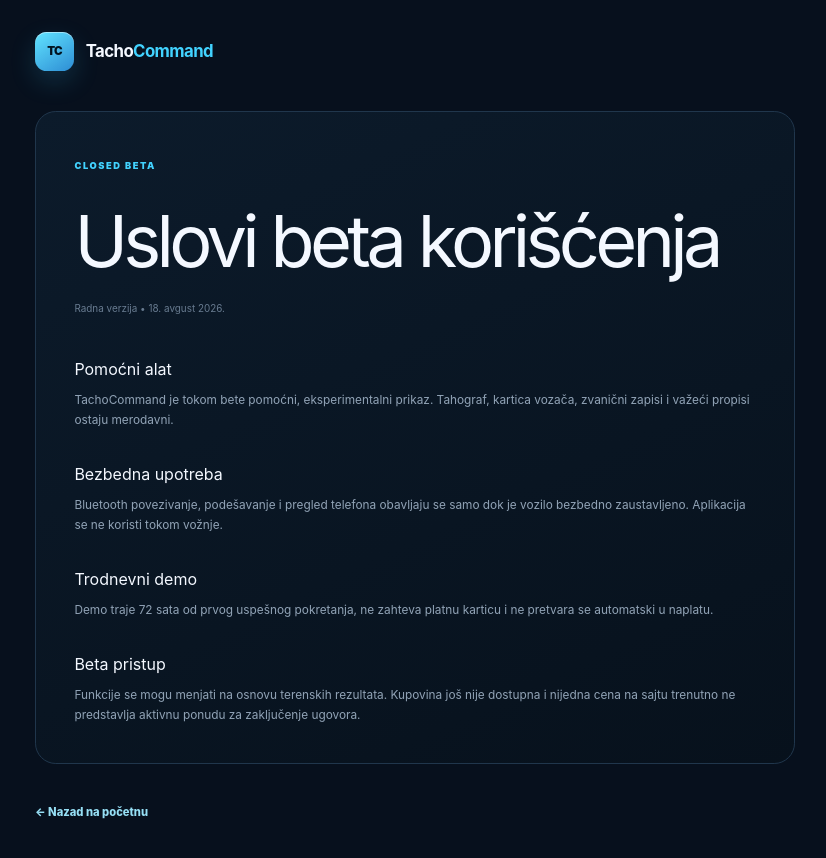
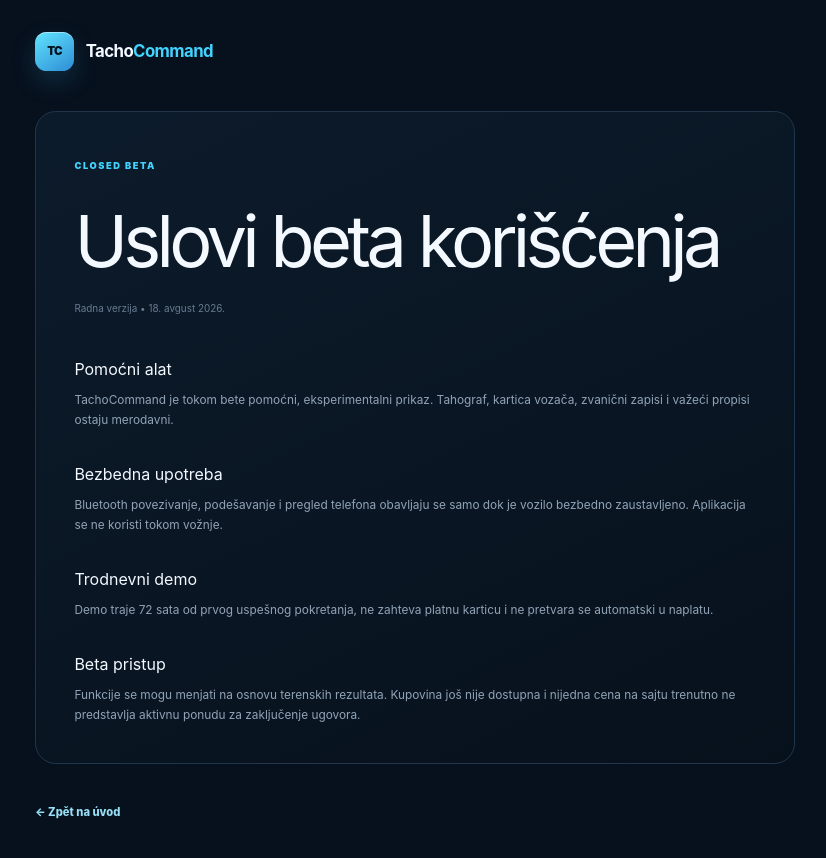
Before and after one commit to JakDoh/Tacho-Command, a Next.js app: page /terms in a window 1280 px wide. Shown: the top 858 px of the page, without its empty margins (225-1051 px from the left). Built offline with nearby package versions, Linux system fonts and the light colour scheme.

Commit message:
Update back link text to Czech language

```diff
--- a/app/legal-page.tsx
+++ b/app/legal-page.tsx
@@ -23,7 +23,7 @@ export default function LegalPage({
         <p className="legal-updated">{updated}</p>
         {children}
       </article>
-      <Link className="legal-back" href="/">← Nazad na početnu</Link>
+      <Link className="legal-back" href="/">← Zpět na úvod</Link>
     </main>
   );
 }
```
